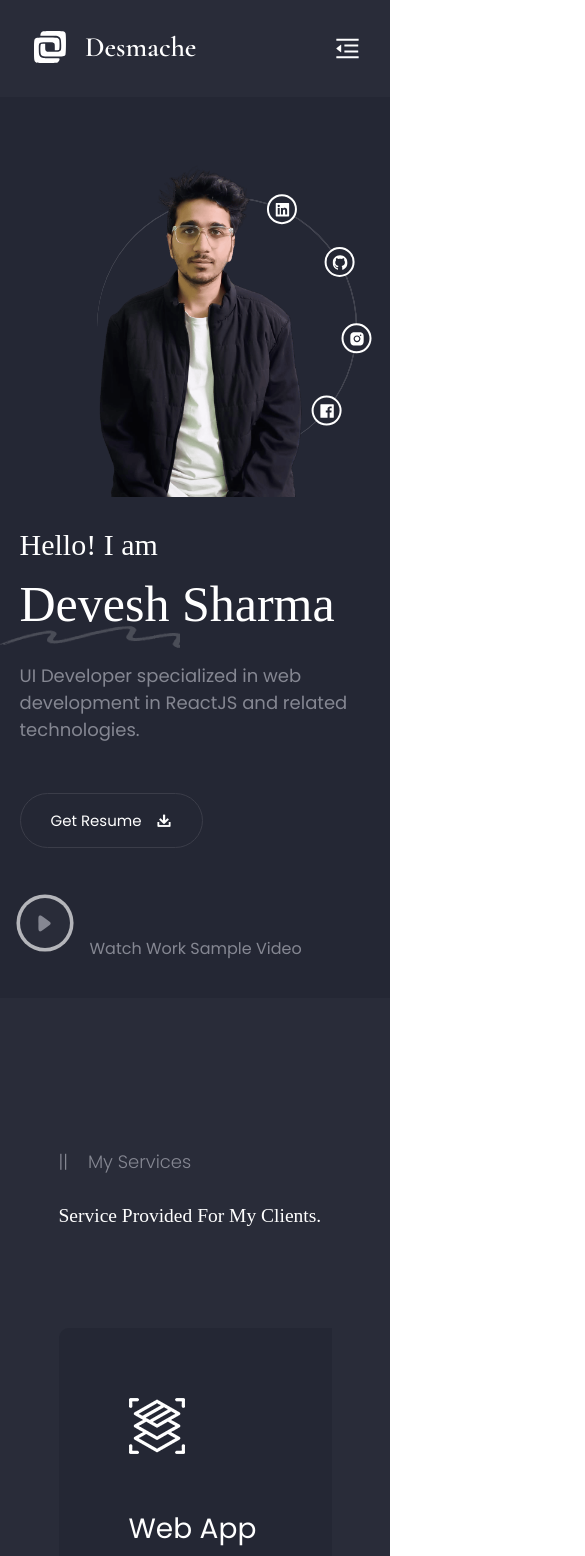
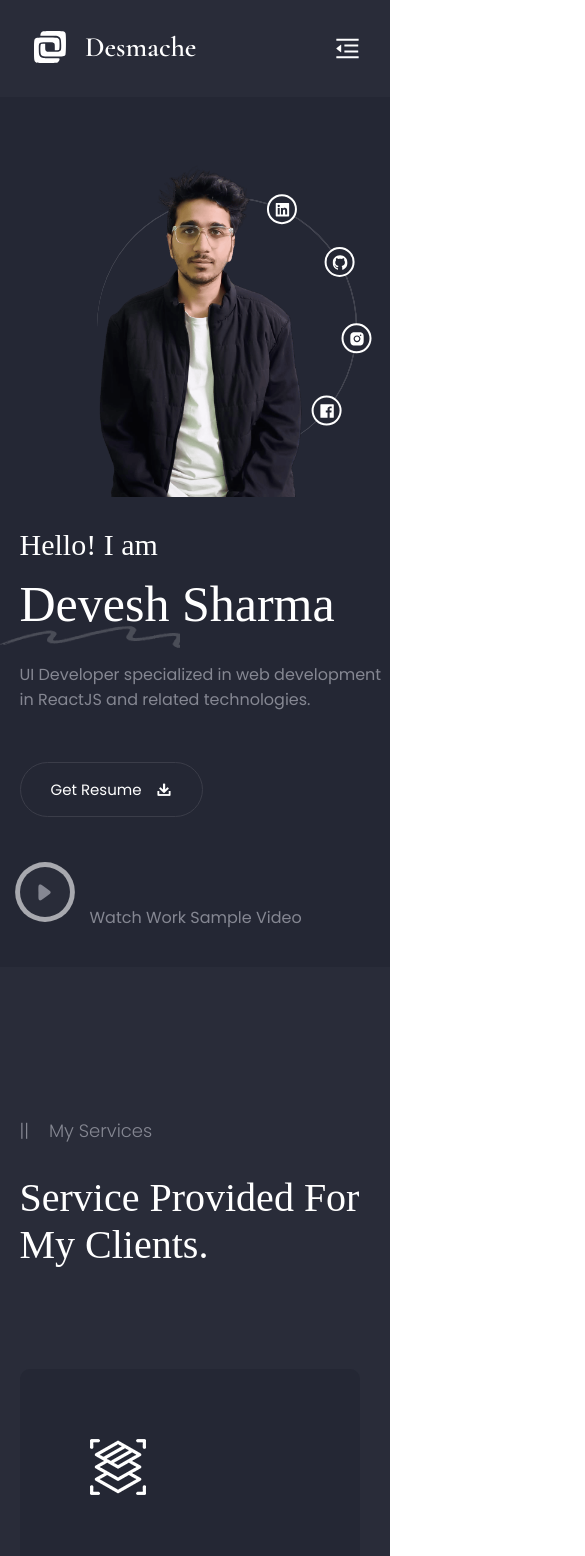
Before and after one commit to DeveshS360/portfolio-webapp, a React (Vite) app: page / in a window 390 px wide. Shown: the top 1556 px of the page, 585 px wide, since content can reach past the window. Built offline with nearby package versions, Linux system fonts and the light colour scheme; a web font is replaced by a local one.

Commit message:
metrics setction responsiveness

```diff
--- a/src/components/Metric/index.module.scss
+++ b/src/components/Metric/index.module.scss
@@ -1,10 +1,13 @@
 @import 'src/styles/mixins.scss';
 
 .metric_section {
-
   display: flex;
   gap: 0px 45px;
   align-items: center;
+
+  @include for-tablet-or-mobile {
+    flex-direction: column;
+  }
 
   .icon_section {
     width: 70px;
@@ -16,13 +19,31 @@
   }
 
   .metric {
+    width: 200px;
 
-        width: 200px;
+    @include for-tablet-or-mobile {
+      width: unset;
+      text-align: center;
+    }
+
+    @include for-mobile-only {
+      margin-bottom: 40px;
+    }
+
     .count {
       font-size: 52px;
       font-family: 'Poppins-Light';
       color: var(--text-color-primary);
       margin-bottom: 20px;
+
+      @include for-tablet-or-mobile {
+        font-size: 40px;
+        margin-bottom: 10px;
+      }
+
+      @include for-mobile-only {
+        margin-bottom: 0;
+      }
     }
 
     .text {
--- a/src/pages/Home/components/ClientServices/index.module.scss
+++ b/src/pages/Home/components/ClientServices/index.module.scss
@@ -16,6 +16,10 @@
       width: var(--small-desktop-content-width);
     }
 
+    @include for-tablet-or-mobile {
+      width: var(--small-desktop-content-width);
+    }
+
     margin: 0 auto;
     background: inherit;
   }
@@ -31,12 +35,19 @@
   }
 
   .heading {
-        font-size: 5vw;
+    font-size: 60px;
     color: var(--text-color-primary);
     font-family: 'Cormorant-Garamond';
     margin: 30px 0 100px 0;
+
+    @include for-tablet-or-mobile {
+      font-size: 45px;
     }
 
+    @include for-mobile-only {
+      font-size: 40px;
+    }
+  }
 
   .cards_container {
     width: 100%;
@@ -46,5 +57,4 @@
     justify-content: space-between;
     gap: 0px 90px;
   }
-
 }
--- a/src/pages/Home/components/Introduction/index.module.scss
+++ b/src/pages/Home/components/Introduction/index.module.scss
@@ -124,6 +124,7 @@
 
     @include for-tablet-or-mobile {
       margin-top: 20px;
+      font-size: 16px;
     }
   }
 
--- a/src/pages/Home/components/MetricsSection/index.module.scss
+++ b/src/pages/Home/components/MetricsSection/index.module.scss
@@ -1,3 +1,5 @@
+@import 'src/styles/mixins.scss';
+
 .metrics {
   background: var(--bg-color-tertiary);
   padding: 100px 0px;
@@ -6,5 +8,9 @@
     display: flex;
     align-items: center;
     justify-content: space-between;
+
+    @include for-mobile-only {
+      flex-direction: column;
     }
   }
+}
--- a/src/pages/Home/components/SpecialSkills/index.module.scss
+++ b/src/pages/Home/components/SpecialSkills/index.module.scss
@@ -1,3 +1,5 @@
+@import 'src/styles/mixins.scss';
+
 .special_skills {
   width: 100%;
   background: var(--bg-color-primary);
```
Lines whose indentation alone changed are shown as unchanged.
